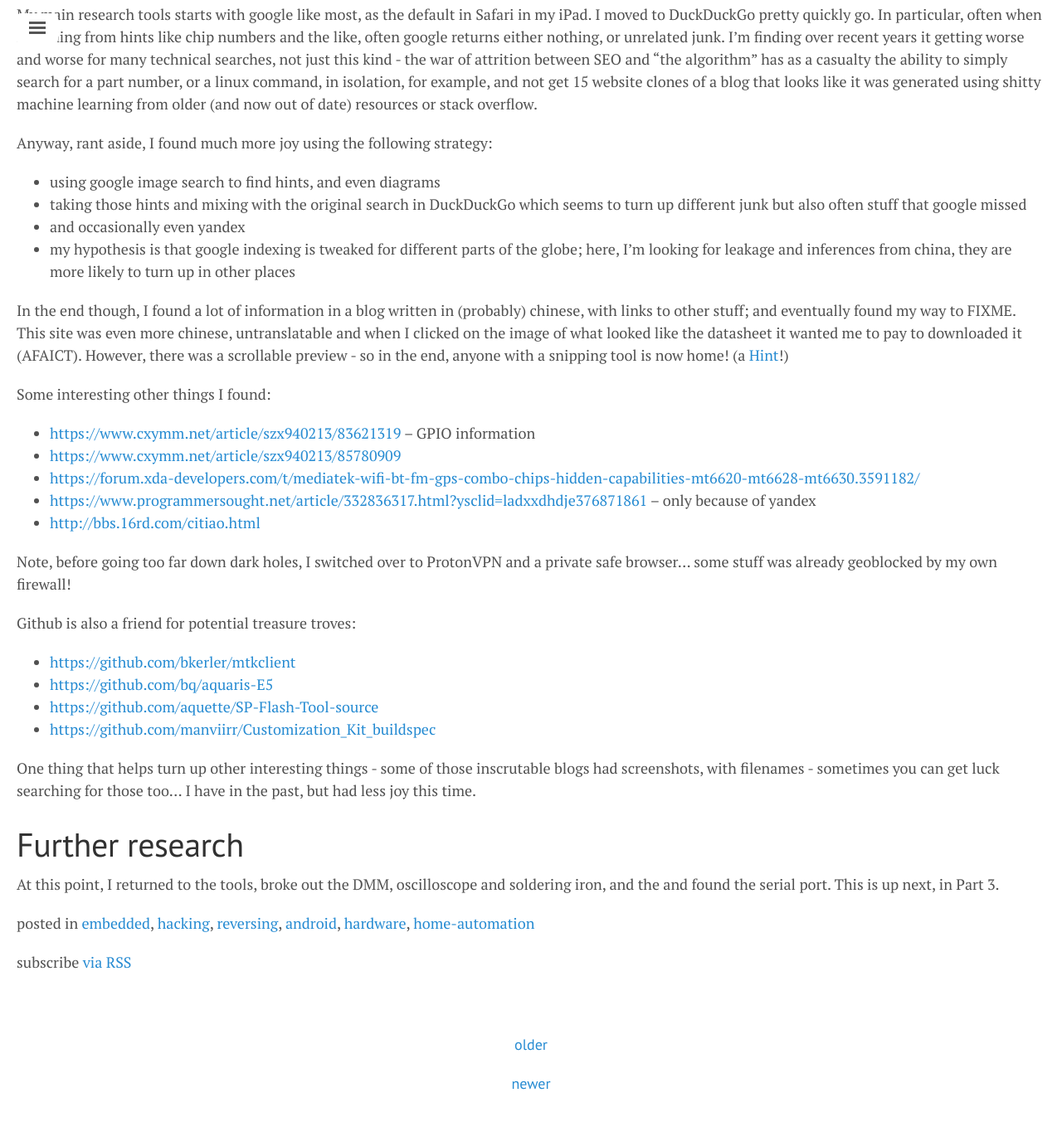
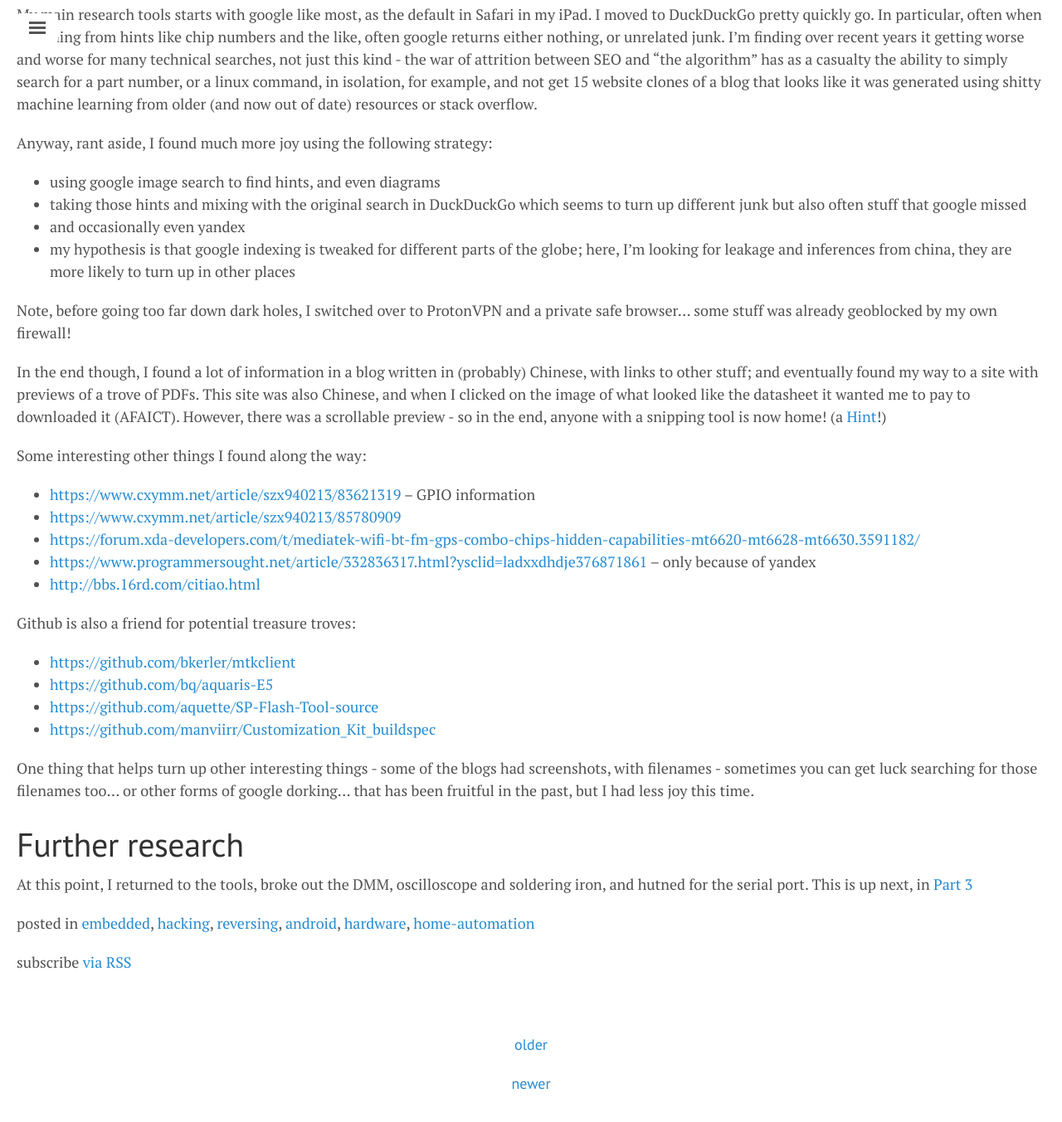
Before and after one commit to oldcomputerjunk/oldcomputerjunk.github.io, a Jekyll site: the page built from _posts/2022-11-12-cheap-smart-speaker-teardown-part2.markdown, in a window 1280 px wide and 1400 px high, scrolled down 3775 px. Shown: the top 1353 px of the window at 83% size. Built offline with Jekyll 4.4.1, drawn with Linux system fonts in a browser that asks for light colours; some of the changed text lies outside the part shown.

Commit message:
More readability improvements

```diff
--- a/_posts/2022-11-12-cheap-smart-speaker-teardown-part2.markdown
+++ b/_posts/2022-11-12-cheap-smart-speaker-teardown-part2.markdown
@@ -58,9 +58,9 @@
 
 The only thing that I could not work out or even guess was the S1304 3112; perhaps it is like the 358 and missing suffix markers I haven't thought of.
 
-[Gongkai](https://www.bunniestudios.com/blog/?page_id=3107) is a term from Bunnie Huang, describe how Chinese culture in relation to sharing technical information is different from both Western proprietary IP and the open source culture. I've used it here, because I managed to find info, in some cases quite detailed compared to what I've disclosed here, with some creative searching.
+[Gongkai](https://www.bunniestudios.com/blog/?page_id=3107) is a term highlighted by open source hacker and maker Bunnie Huang, describing how a Chinese version of open source culture in relation to sharing technical information is different from both Western proprietary IP and open source. I've used it here, because I managed to stumble over enlightening information with some creative searching.
 
-Whether the can hides an MT2601 or not, spoiler - in Part 3 after I found the serial port I confirmed the system runs an ARM 64 bit dual core CPU and has access to 512MB DDR.
+Whether the metal can hides an MT2601 or not, spoiler! In Part 3 after I found the serial port, I confirmed the system runs an ARM 64 bit dual core CPU and has access to 512MB DDR.
 
 ## FCC search
 
@@ -105,16 +105,16 @@
 - and occasionally even yandex
 - my hypothesis is that google indexing is tweaked for different parts of the globe; here, I'm looking for leakage and inferences from china, they are more likely to turn up in other places
 
-In the end though, I found a lot of information in a blog written in (probably) chinese, with links to other stuff; and eventually found my way to FIXME. This site was even more chinese, untranslatable and when I clicked on the image of what looked like the datasheet it wanted me to pay to downloaded it (AFAICT). However, there was a scrollable preview - so in the end, anyone with a snipping tool is now home! (a [Hint](https://www.docin.com/)!)
+Note, before going too far down dark holes, I switched over to ProtonVPN and a private safe browser... some stuff was already geoblocked by my own firewall!
 
-Some interesting other things I found:
+In the end though, I found a lot of information in a blog written in (probably) Chinese, with links to other stuff; and eventually found my way to a site with previews of a trove of PDFs. This site was also Chinese, and when I clicked on the image of what looked like the datasheet it wanted me to pay to downloaded it (AFAICT). However, there was a scrollable preview - so in the end, anyone with a snipping tool is now home! (a [Hint](https://www.docin.com/)!)
+
+Some interesting other things I found along the way:
 - <https://www.cxymm.net/article/szx940213/83621319> -- GPIO information
 - <https://www.cxymm.net/article/szx940213/85780909>
 - <https://forum.xda-developers.com/t/mediatek-wifi-bt-fm-gps-combo-chips-hidden-capabilities-mt6620-mt6628-mt6630.3591182/>
 - <https://www.programmersought.net/article/332836317.html?ysclid=ladxxdhdje376871861> -- only because of yandex
 - <http://bbs.16rd.com/citiao.html>
-
-Note, before going too far down dark holes, I switched over to ProtonVPN and a private safe browser... some stuff was already geoblocked by my own firewall!
 
 Github is also a friend for potential treasure troves:
 - <https://github.com/bkerler/mtkclient>
@@ -122,8 +122,8 @@
 - <https://github.com/aquette/SP-Flash-Tool-source>
 - <https://github.com/manviirr/Customization_Kit_buildspec>
 
-One thing that helps turn up other interesting things - some of those inscrutable blogs had screenshots, with filenames - sometimes you can get luck searching for those too... I have in the past, but had less joy this time.
+One thing that helps turn up other interesting things - some of the blogs had screenshots, with filenames - sometimes you can get luck searching for those filenames too... or other forms of google dorking... that has been fruitful in the past, but I had less joy this time.
 
 # Further research
 
-At this point, I returned to the tools, broke out the DMM, oscilloscope and soldering iron, and the and found the serial port. This is up next, in Part 3.
+At this point, I returned to the tools, broke out the DMM, oscilloscope and soldering iron, and hutned for the serial port. This is up next, in [Part 3]({{ site.baseurl }}{% link _posts/2022-11-12-cheap-smart-speaker-teardown-part3.markdown %})
```
